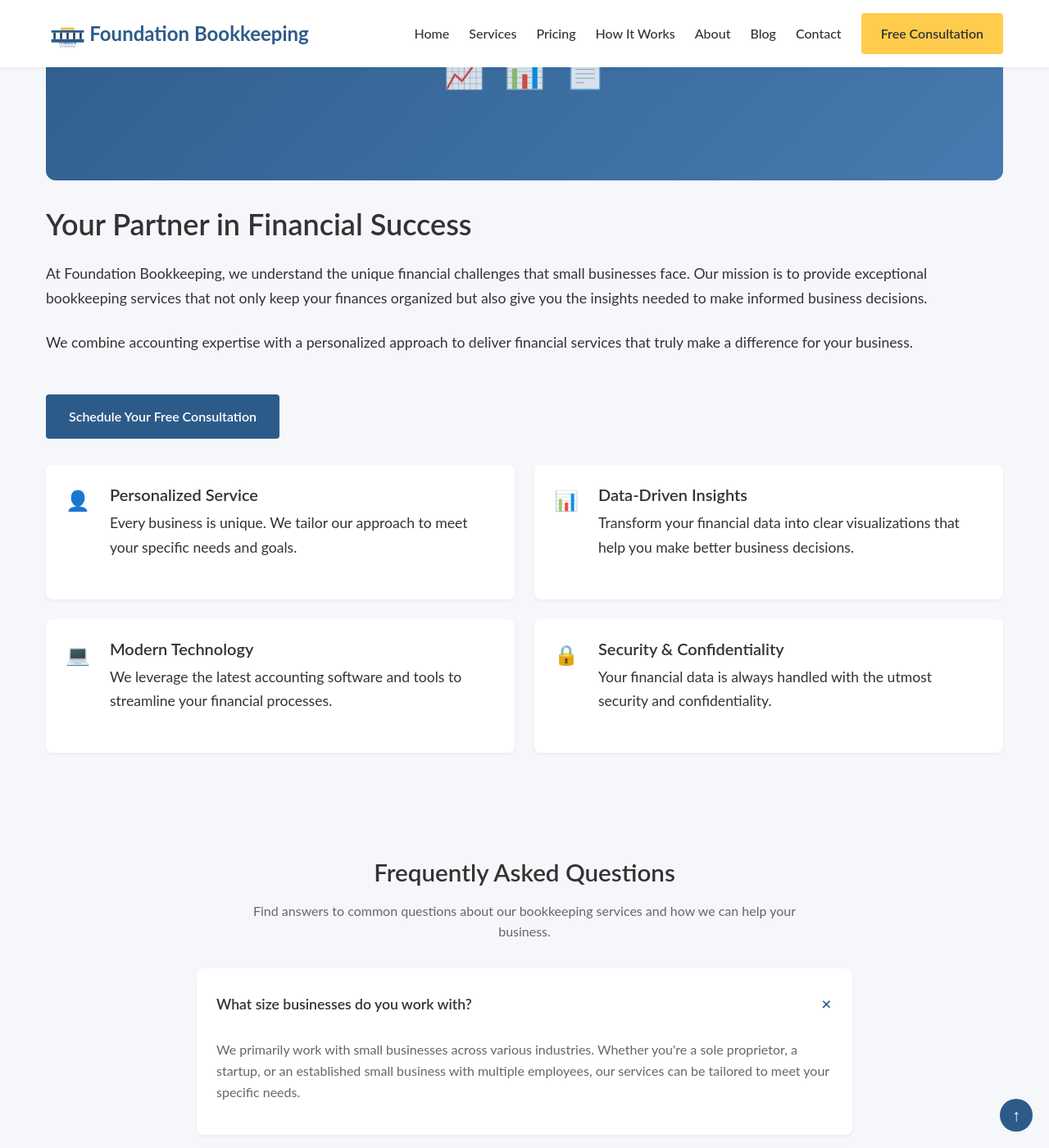
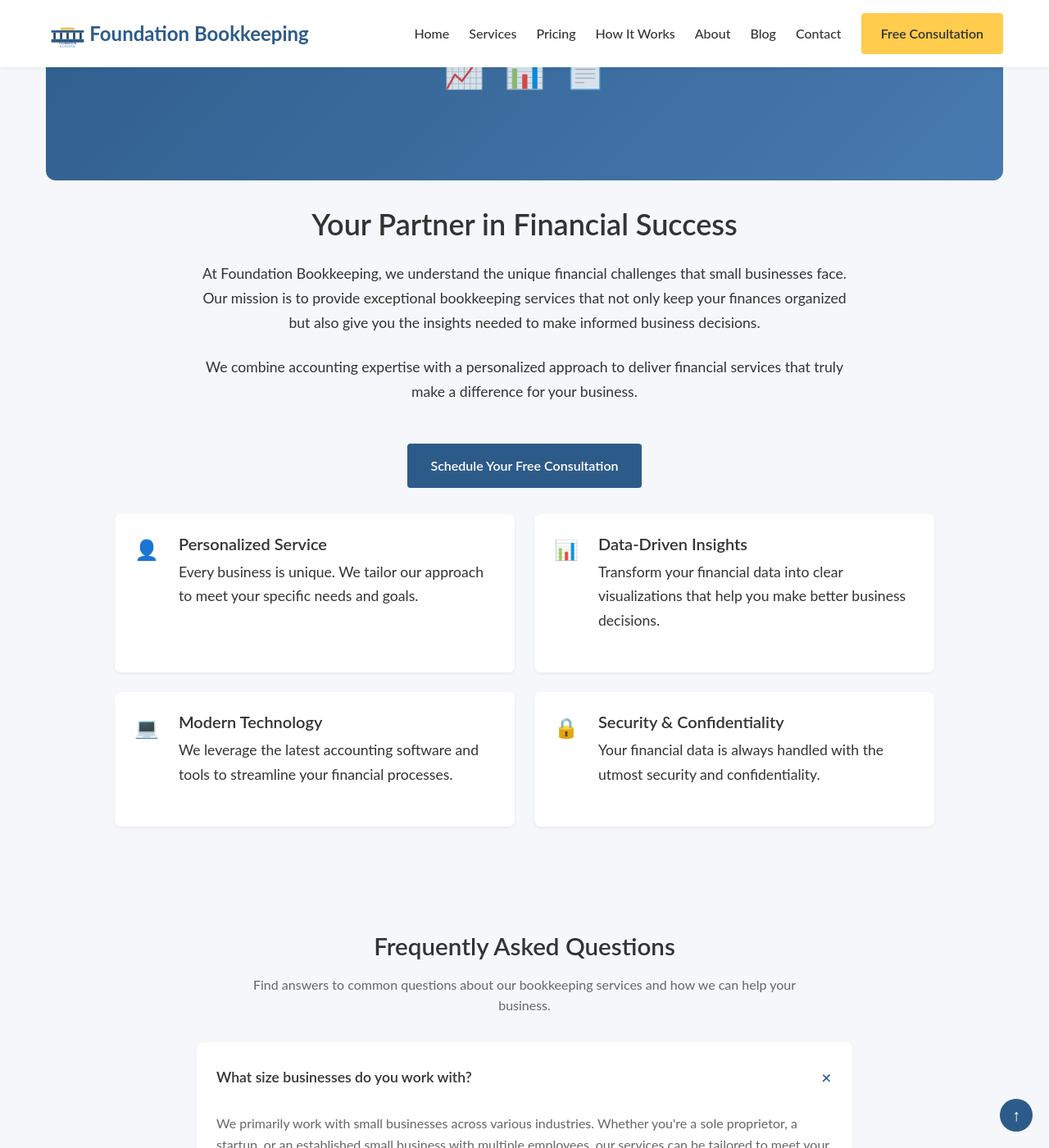
Before and after one commit to jcampbell9724/jcampbell-bookkeeping, a Jekyll site: the page built from index.html, in a window 1280 px wide and 1400 px high, scrolled down 2094 px. Shown: the whole window at 82% size. Built offline with Jekyll 4.4.1, drawn with Linux system fonts in a browser that asks for light colours.

Commit message:
about page changes

```diff
--- a/css/styles.css
+++ b/css/styles.css
@@ -1167,6 +1167,9 @@ input:checked + .slider:before {
     grid-template-columns: repeat(2, 1fr);
     gap: var(--space-md);
     margin-top: var(--space-lg);
+    max-width: 1000px;
+    margin-left: auto;
+    margin-right: auto;
 }
 
 .about-feature {
@@ -1178,6 +1181,7 @@ input:checked + .slider:before {
     border-radius: var(--radius-md);
     box-shadow: var(--shadow-sm);
     transition: all var(--transition-normal);
+    text-align: left;
 }
 
 .about-feature:hover {
@@ -1188,6 +1192,10 @@ input:checked + .slider:before {
 .feature-icon {
     font-size: 1.5rem;
     color: var(--primary);
+}
+
+.feature-text {
+    text-align: left;
 }
 
 .feature-text h4 {
@@ -1729,6 +1737,7 @@ input:checked + .slider:before {
 /* About Section */
 .about-content {
     padding: var(--space-lg) 0;
+    text-align: center;
 }
 
 .about-content h2 {
@@ -1742,6 +1751,9 @@ input:checked + .slider:before {
     line-height: 1.7;
     color: var(--text);
     margin-bottom: var(--space-md);
+    max-width: 800px;
+    margin-left: auto;
+    margin-right: auto;
 }
 
 .about-content .btn {
@@ -1761,27 +1773,34 @@ input:checked + .slider:before {
     box-shadow: 0 4px 12px rgba(0, 0, 0, 0.15);
 }
 
-/* FAQ Accordion */
-.faq-question::after {
-    content: '+';
-    font-size: 1.5rem;
-    color: var(--primary);
-    transition: transform 0.6s cubic-bezier(0.4, 0, 0.2, 1);
-}
-
-.faq-item.active .faq-question::after {
-    transform: rotate(45deg);
-}
-
-.faq-answer {
-    padding: 0 var(--space-md) var(--space-md);
-    color: var(--text-light);
-    display: none;
-    opacity: 0;
-    transition: opacity 0.6s cubic-bezier(0.4, 0, 0.2, 1);
-}
-
-.faq-item.active .faq-answer {
-    display: block;
-    opacity: 1;
-}
+.about-features {
+    display: grid;
+    grid-template-columns: repeat(2, 1fr);
+    gap: var(--space-md);
+    margin-top: var(--space-lg);
+    max-width: 1000px;
+    margin-left: auto;
+    margin-right: auto;
+}
+
+.about-feature {
+    display: flex;
+    align-items: flex-start;
+    gap: var(--space-sm);
+    padding: var(--space-md);
+    background-color: var(--card-bg);
+    border-radius: var(--radius-md);
+    box-shadow: var(--shadow-sm);
+    transition: all var(--transition-normal);
+    text-align: left;
+}
+
+.feature-text {
+    text-align: left;
+}
+
+@media (max-width: 768px) {
+    .about-features {
+        grid-template-columns: 1fr;
+    }
+}
```
